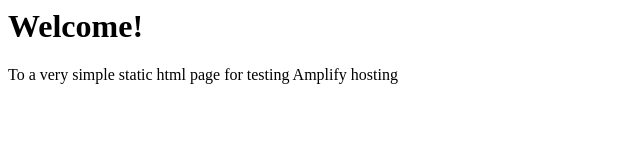
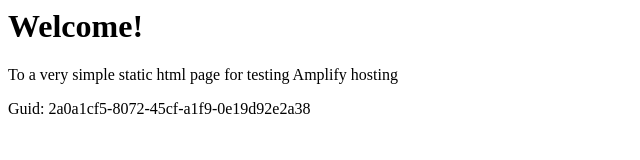
Before and after one commit to aws-aemilia-syd/Github-PR-Commit-Integration-Test-DoNotTouch-v1-prod-ap-southeast-2, a website: page src/index.html in a window 1280 px wide. Shown: the whole page, without its empty margins (0-640 px from the left). Drawn offline with Linux system fonts and the light colour scheme.

Commit message:
commit from integ tests

```diff
--- a/src/index.html
+++ b/src/index.html
@@ -1,3 +1,5 @@
+
+
 <html lang="en">
 
 <head>
@@ -10,6 +12,6 @@
 <body>
     <h1>Welcome!</h1>
     <p>To a very simple static html page for testing Amplify hosting</p>
-</body>
+    <p>Guid: 2a0a1cf5-8072-45cf-a1f9-0e19d92e2a38</p></body>
 
 </html>
```
